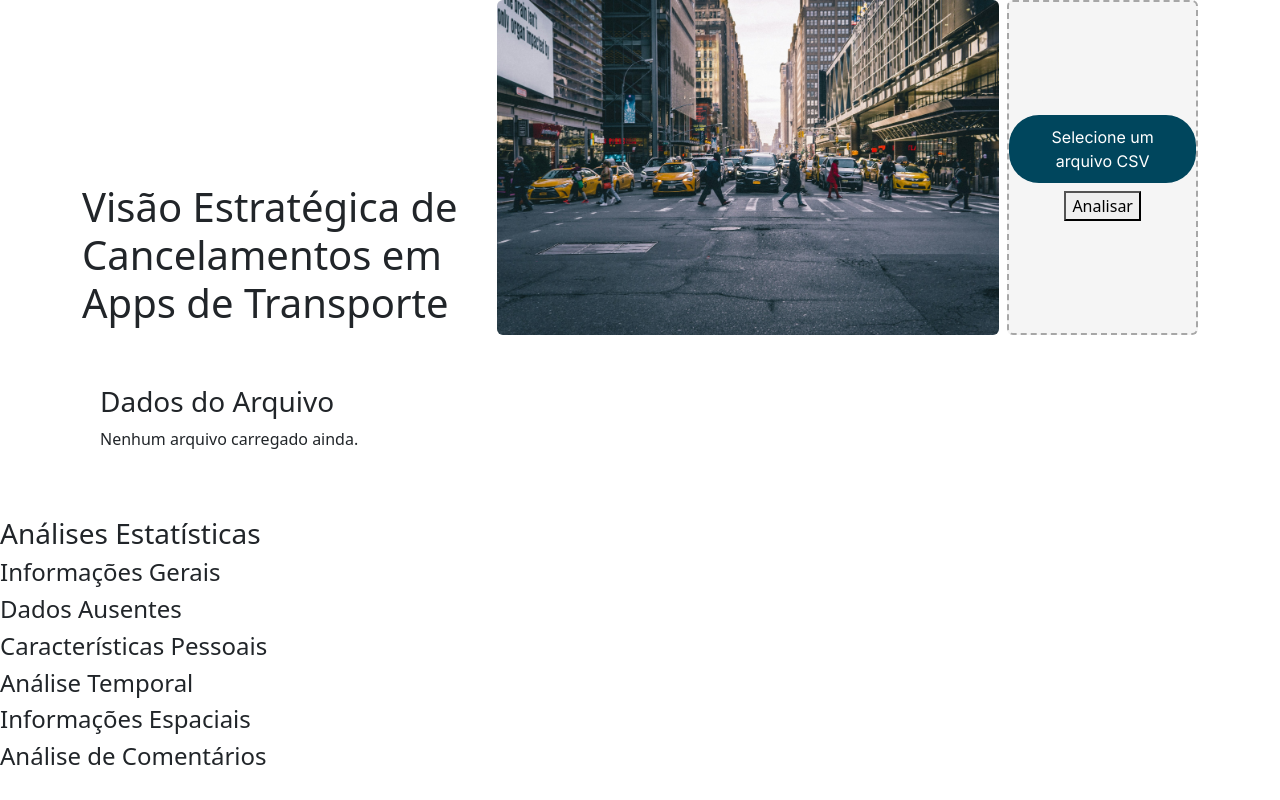
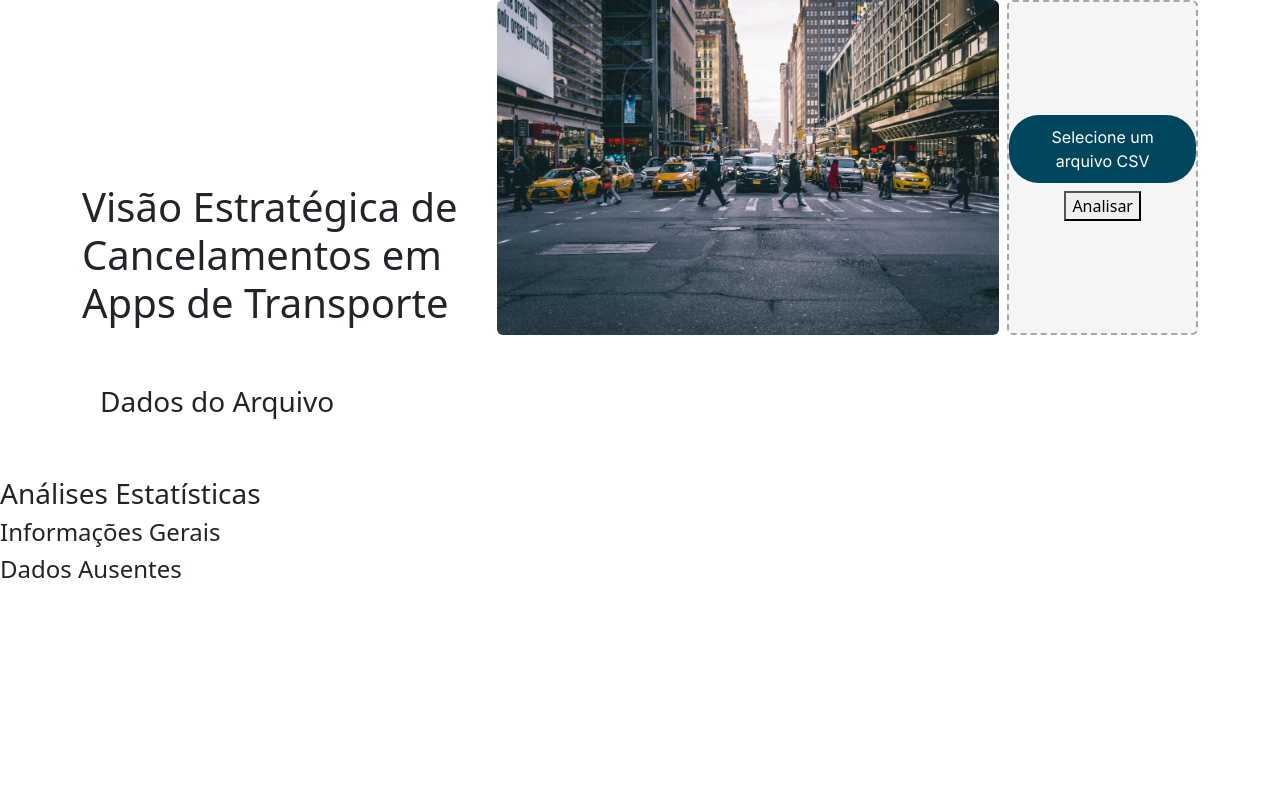
Before and after one commit to rqpaiva/Projeto_Unirio, a Flask app: page / in a window 1280 px wide. Run offline with Flask 3, Linux system fonts and the light colour scheme; some libraries are stand-ins or nearby versions.

Commit message:
Update index.html

```diff
--- a/app/templates/index.html
+++ b/app/templates/index.html
@@ -28,20 +28,7 @@
     <div class="containerTable">
         <div id="data">
             <h3>Dados do Arquivo</h3>
-            {% if data %}
-                <div>
-                    <label for="statusFilter">Filtrar por Status:</label>
-                    <select id="statusFilter" class="form-select">
-                        <option value="">Todos</option>
-                        <option value="Cancelada pelo Passageiro">Cancelada pelo Passageiro</option>
-                        <option value="Finalizada">Finalizada</option>
-                        <option value="Cancelada pelo Taxista">Cancelada pelo Taxista</option>
-                    </select>
-                </div>
-                <div id="table-container">{{ data | safe }}</div>
-            {% else %}
-                <p>Nenhum arquivo carregado ainda.</p>
-            {% endif %}
+            <div id="table-container"></div>
         </div>
     </div>
 
@@ -56,34 +43,27 @@
             <h4>Dados Ausentes</h4>
             <div id="missing-data-table"></div>
         </div>
-        <div id="personal-info" class="table-section">
-            <h4>Características Pessoais</h4>
-            <div id="personal-info-table"></div>
-        </div>
-        <div id="temporal-analysis" class="table-section">
-            <h4>Análise Temporal</h4>
-            <div id="temporal-analysis-table"></div>
-        </div>
-        <div id="spatial-info" class="table-section">
-            <h4>Informações Espaciais</h4>
-            <div id="spatial-info-table"></div>
-        </div>
-        <div id="comment-analysis" class="table-section">
-            <h4>Análise de Comentários</h4>
-            <div id="comment-analysis-table"></div>
-        </div>
     </div>
 
     <script src="https://cdnjs.cloudflare.com/ajax/libs/font-awesome/6.5.1/js/all.min.js"></script>
-    <script src="{{ url_for('static', filename='scripts/script.js') }}"></script>
     <script src="https://code.jquery.com/jquery-3.6.0.min.js"></script>
     <script src="https://cdn.datatables.net/1.13.4/js/jquery.dataTables.min.js"></script>
 
     <script>
         $(document).ready(function() {
-            // Inicializar DataTable para a tabela de dados do arquivo, se carregada
-            if ($('#table-container table').length) {
-                var table = $('#table-container table').DataTable({
+            // Evento de envio do formulário de upload
+            $('#uploadForm').on('submit', function(e) {
+                e.preventDefault();
+                var formData = new FormData(this);
+                $.ajax({
+                    url: '/upload',
+                    type: 'POST',
+                    data: formData,
+                    processData: false,
+                    contentType: false,
+                    success: function(response) {
+                        $('#table-container').html(response.data_html);
+                        $('#table-container table').DataTable({
                             "pageLength": 20,
                             "language": {
                                 "lengthMenu": "Mostrar _MENU_ linhas por página",
@@ -100,27 +80,23 @@
                                 }
                             }
                         });
-
-                // Filtro de status
-                $('#statusFilter').on('change', function() {
-                    var selectedValue = $(this).val();
-                    table.column(0).search(selectedValue).draw();
+                        fetchAnalysis(); // Busca e exibe as análises adicionais
+                    },
+                    error: function() {
+                        alert('Erro ao carregar o arquivo.');
+                    }
                 });
-            }
+            });
 
             // Função para buscar análises adicionais após o upload
             function fetchAnalysis() {
                 $.post('/analyze', function(response) {
                     populateTable('#general-info-table', response.general_info);
                     populateTable('#missing-data-table', response.missing_data);
-                    populateTable('#personal-info-table', response.personal_info_table);
-                    populateTable('#temporal-analysis-table', response.temporal_analysis);
-                    populateTable('#spatial-info-table', response.spatial_info_table);
-                    populateTable('#comment-analysis-table', response.comment_analysis);
                 });
             }
 
-            // Função para popular as tabelas
+            // Popula uma tabela com os dados JSON fornecidos
             function populateTable(selector, data) {
                 let tableHTML = '<table class="table table-striped"><thead><tr>';
                 if (data.length > 0) {
@@ -141,25 +117,6 @@
                 }
                 $(selector).html(tableHTML);
             }
-
-            // Evento para envio do formulário de upload
-            $('#uploadForm').on('submit', function(e) {
-                e.preventDefault();
-                var formData = new FormData(this);
-                $.ajax({
-                    url: '/',
-                    type: 'POST',
-                    data: formData,
-                    processData: false,
-                    contentType: false,
-                    success: function() {
-                        location.reload();  // Recarrega a página para exibir o arquivo atualizado
-                    },
-                    error: function() {
-                        alert('Erro ao carregar o arquivo.');
-                    }
-                });
-            });
         });
     </script>
 </body>
```
Lines whose indentation alone changed are shown as unchanged.
